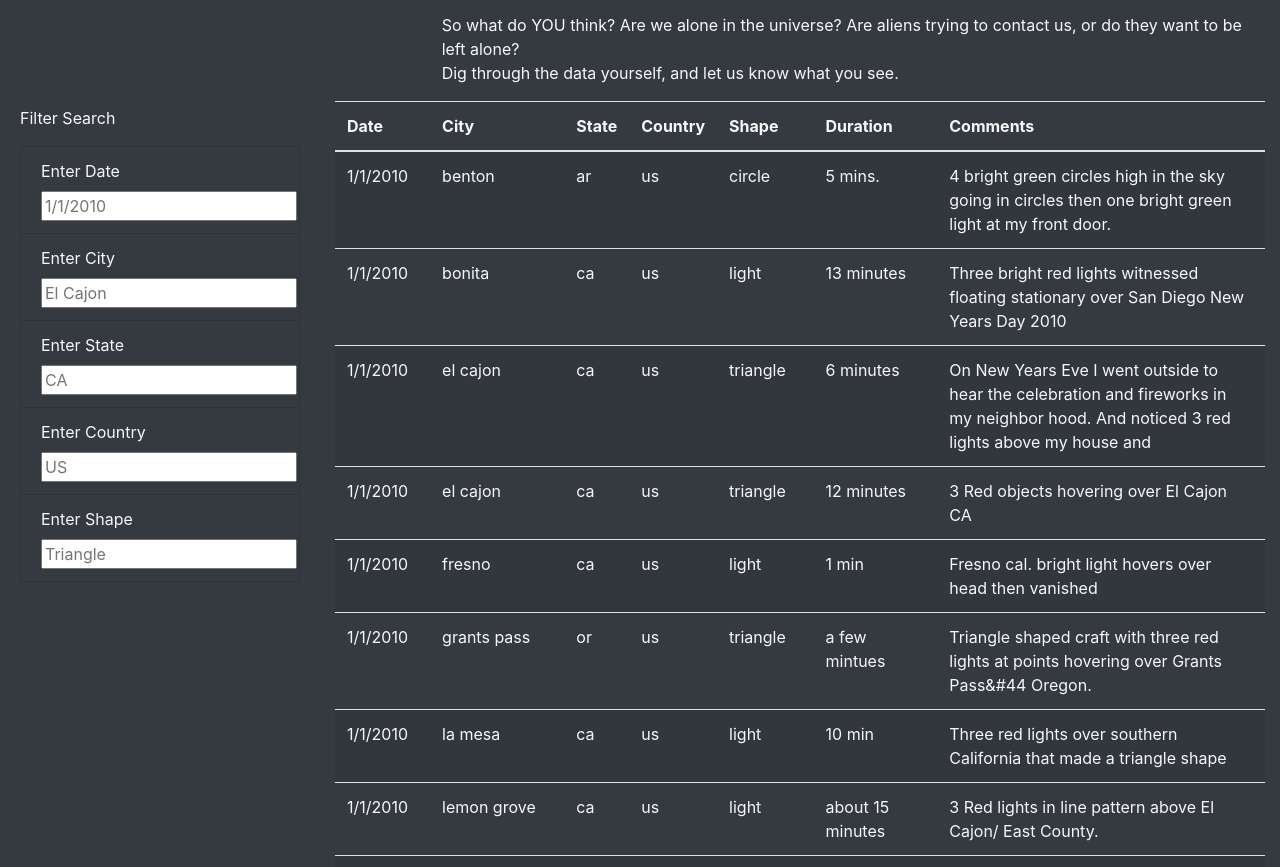
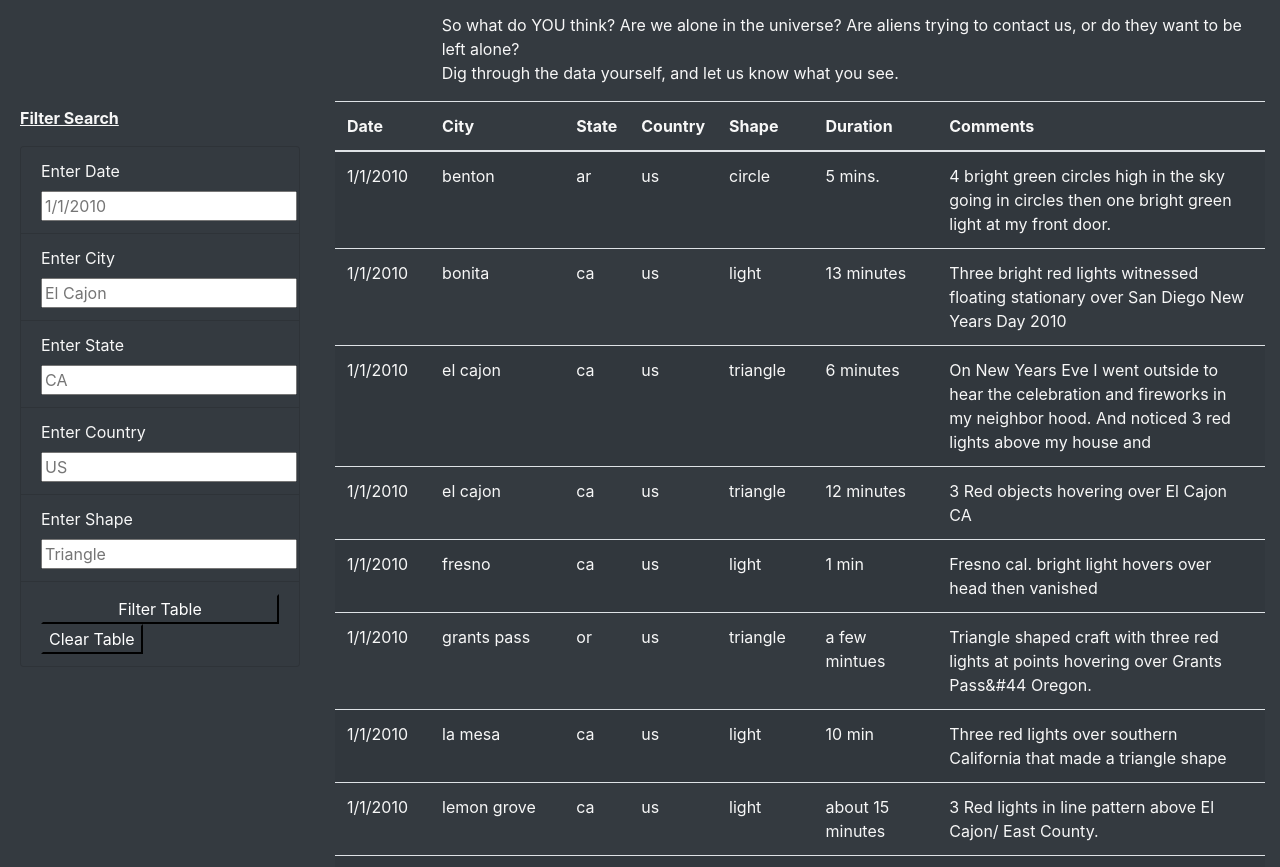
Before and after one commit to gasconma1960/UFOs, a plain HTML site: page index.html in a window 1280 px wide. Shown: the part 625-1492 px from the top of the page. Drawn offline with nearby package versions, Linux system fonts and the light colour scheme.

Commit message:
Update files

```diff
--- a/index.html
+++ b/index.html
@@ -50,11 +50,12 @@
             </div>
         </div>
     </div>
+    <!-- Filter and Table-->
     <div class="container-fluid">
         <div class="row">
           <div class="col-md-3">
             <form class="bg-dark">
-                <p>Filter Search</p>
+                <p><b><u>Filter Search</u></b></p>
                 <ul class="list-group bg-dark">
                     <li class="list-group-item bg-dark">
                         <label for="date">Enter Date</label>
@@ -77,6 +78,15 @@
                         <input type="text" placeholder="Triangle" id="shape" />
                     </li>
 
+                    <li class="list-group-item bg-dark">
+                    <button id="filter-btn" type="button" class="btn-dark">
+                    Filter Table
+                    </button>
+
+                    <button id="clear-btn" type="button" class="btn-dark">
+                    Clear Table
+                    </button>
+                    </li>
                 </ul>
             </form>
           </div>
@@ -103,3 +113,7 @@
       <script src="static/js/app.js"></script>
 </body>
 </html>
+
+<!-- Module 12 Challenge
+    By Marisol Gascon Linarez
+-->
--- a/static/js/app.js
+++ b/static/js/app.js
@@ -68,7 +68,7 @@ function updateFilters() {
   }
 
   // 2. Attach an event to listen for changes to each filter
-  d3.selectAll("input").on("change",updateFilters);
+  d3.selectAll("input").on("change", updateFilters);
 
 
   // Build the table when the page loads
```
